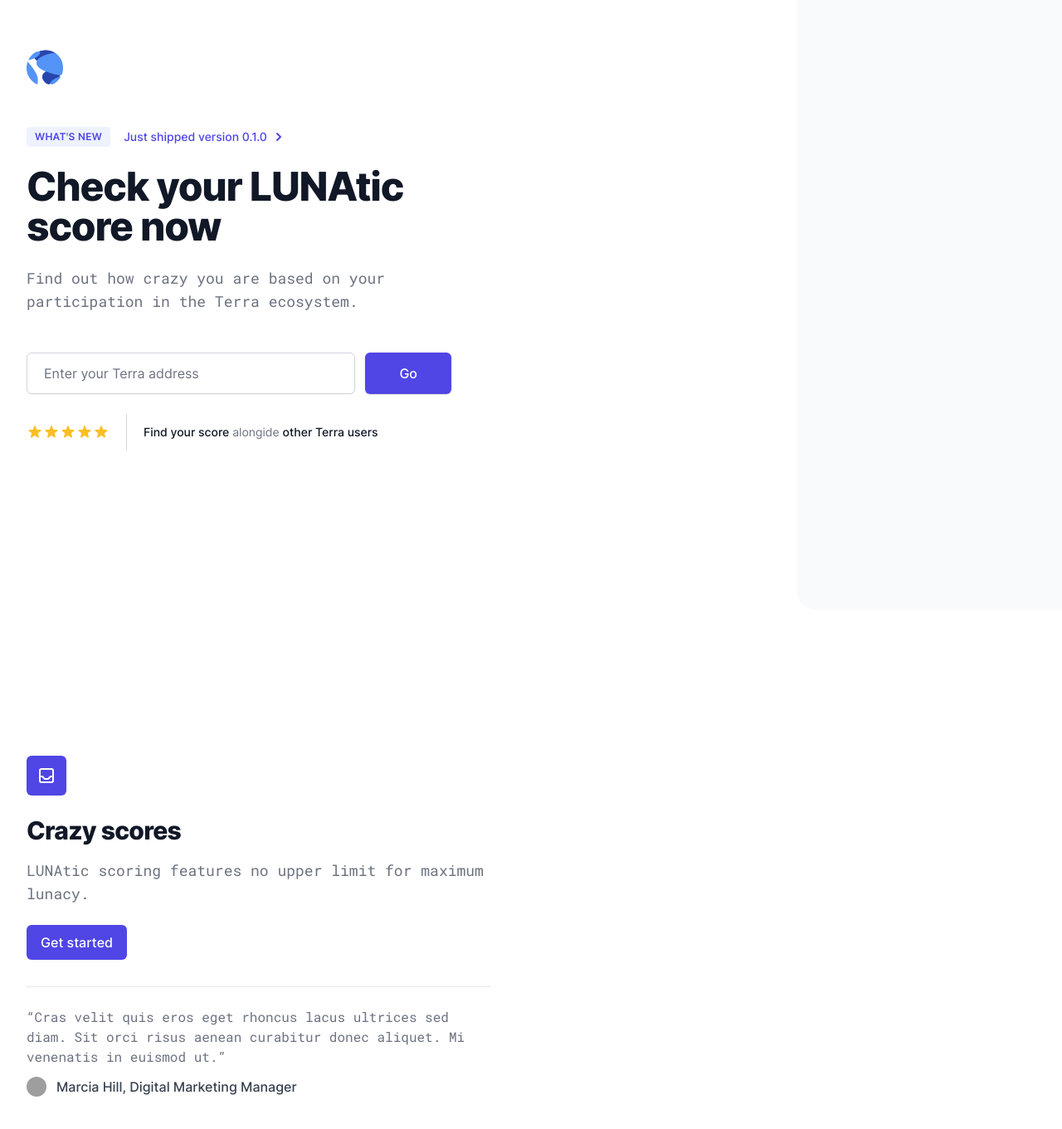
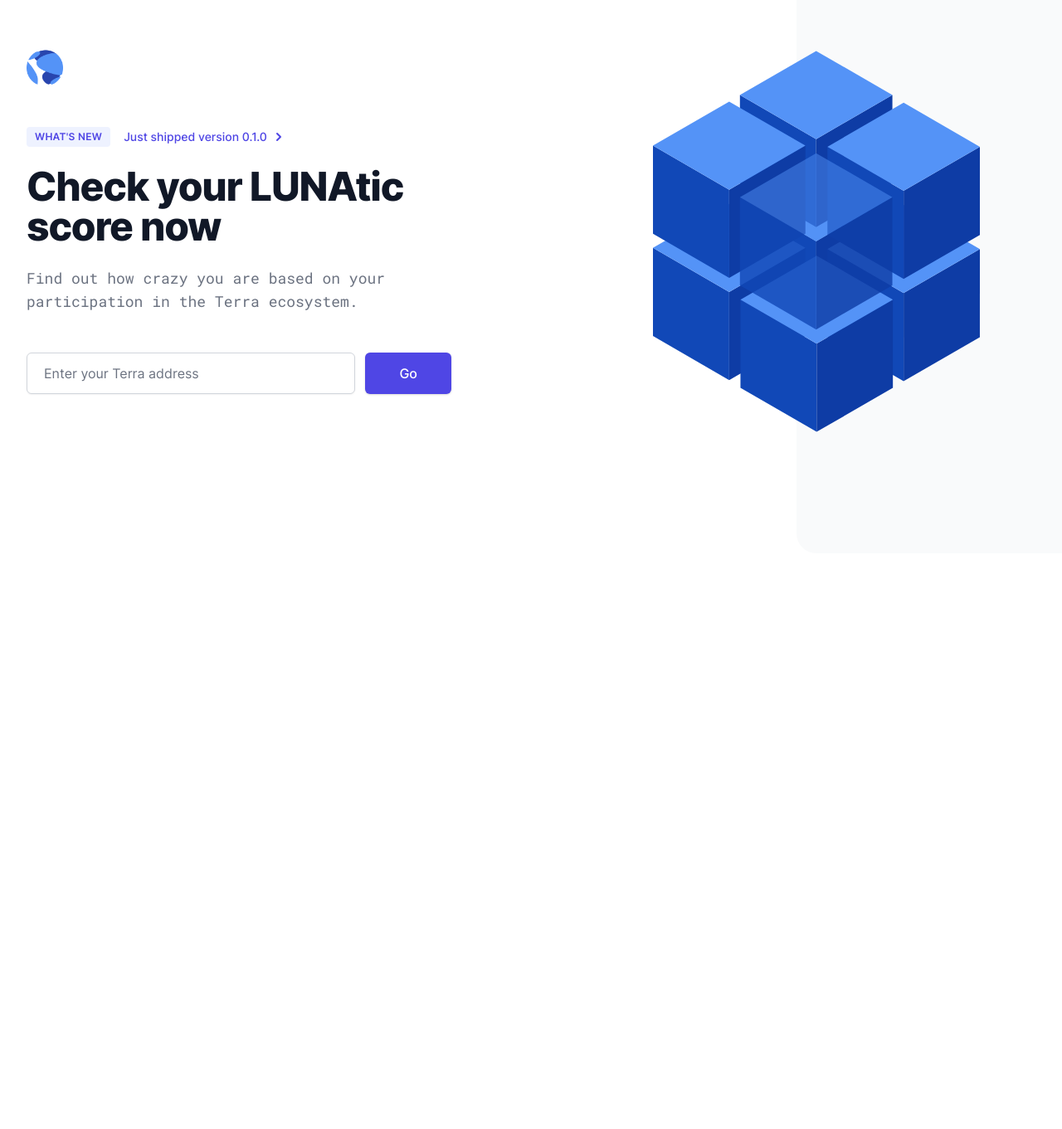
Before and after one commit to poogooflupduck/LUNAtic-score-calculator, a Next.js app: page / in a window 1280 px wide. Shown: the part 133-1494 px from the top of the page at 83% size. After the commit the page ends 848 px from the top, so only its background shows below. Built offline with nearby package versions, Linux system fonts and the light colour scheme; grey boxes are pictures that could not be loaded.

Commit message:
index style changes

```diff
--- a/components/FeatureTextLeft.js
+++ /dev/null
@@ -1,74 +0,0 @@
-import { InboxIcon, SparklesIcon } from "@heroicons/react/outline";
-
-export default function FeatureTextLeft(props) {
-  return (
-    <div className="relative bg-white pt-16 pb-32 overflow-hidden">
-      <div className="relative">
-        <div className="lg:mx-auto lg:max-w-7xl lg:px-8 lg:grid lg:grid-cols-2 lg:grid-flow-col-dense lg:gap-24">
-          <div className="px-4 max-w-xl mx-auto sm:px-6 lg:py-16 lg:max-w-none lg:mx-0 lg:px-0">
-            <div>
-              <div>
-                <span className="h-12 w-12 rounded-md flex items-center justify-center bg-indigo-600">
-                  <InboxIcon
-                    className="h-6 w-6 text-white"
-                    aria-hidden="true"
-                  />
-                </span>
-              </div>
-              <div className="mt-6">
-                <h2 className="text-3xl font-extrabold tracking-tight text-gray-900">
-                  {props.header}
-                </h2>
-                <p className="mt-4 text-lg text-gray-500">
-                  {props.description}
-                </p>
-                <div className="mt-6">
-                  <a
-                    href="#"
-                    className="inline-flex px-4 py-2 border border-transparent text-base font-medium rounded-md shadow-sm text-white bg-indigo-600 hover:bg-indigo-700"
-                  >
-                    Get started
-                  </a>
-                </div>
-              </div>
-            </div>
-            <div className="mt-8 border-t border-gray-200 pt-6">
-              <blockquote>
-                <div>
-                  <p className="text-base text-gray-500">
-                    &ldquo;Cras velit quis eros eget rhoncus lacus ultrices sed
-                    diam. Sit orci risus aenean curabitur donec aliquet. Mi
-                    venenatis in euismod ut.&rdquo;
-                  </p>
-                </div>
-                <footer className="mt-3">
-                  <div className="flex items-center space-x-3">
-                    <div className="flex-shrink-0">
-                      <img
-                        className="h-6 w-6 rounded-full"
-                        src="https://images.unsplash.com/photo-1509783236416-c9ad59bae472?ixlib=rb-=eyJhcHBfaWQiOjEyMDd9&auto=format&fit=facearea&facepad=8&w=1024&h=1024&q=80"
-                        alt=""
-                      />
-                    </div>
-                    <div className="text-base font-medium text-gray-700">
-                      Marcia Hill, Digital Marketing Manager
-                    </div>
-                  </div>
-                </footer>
-              </blockquote>
-            </div>
-          </div>
-          <div className="mt-12 sm:mt-16 lg:mt-0">
-            <div className="pl-4 -mr-48 sm:pl-6 md:-mr-16 lg:px-0 lg:m-0 lg:relative lg:h-full">
-              {/* <img
-                className="w-full rounded-xl shadow-xl ring-1 ring-black ring-opacity-5 lg:absolute lg:left-0 lg:h-full lg:w-auto lg:max-w-none"
-                src="https://tailwindui.com/img/component-images/inbox-app-screenshot-1.jpg"
-                alt="Inbox user interface"
-              /> */}
-            </div>
-          </div>
-        </div>
-      </div>
-    </div>
-  );
-}
--- a/components/FeatureTextRight.js
+++ /dev/null
@@ -1,52 +0,0 @@
-import { InboxIcon, SparklesIcon } from "@heroicons/react/outline";
-
-export default function FeatureTextRight() {
-  return (
-    <div className="relative bg-white pt-16 pb-32 overflow-hidden">
-      <div className="mt-24">
-        <div className="lg:mx-auto lg:max-w-7xl lg:px-8 lg:grid lg:grid-cols-2 lg:grid-flow-col-dense lg:gap-24">
-          <div className="px-4 max-w-xl mx-auto sm:px-6 lg:py-32 lg:max-w-none lg:mx-0 lg:px-0 lg:col-start-2">
-            <div>
-              <div>
-                <span className="h-12 w-12 rounded-md flex items-center justify-center bg-indigo-600">
-                  <SparklesIcon
-                    className="h-6 w-6 text-white"
-                    aria-hidden="true"
-                  />
-                </span>
-              </div>
-              <div className="mt-6">
-                <h2 className="text-3xl font-extrabold tracking-tight text-gray-900">
-                  Better understand your customers
-                </h2>
-                <p className="mt-4 text-lg text-gray-500">
-                  Semper curabitur ullamcorper posuere nunc sed. Ornare iaculis
-                  bibendum malesuada faucibus lacinia porttitor. Pulvinar
-                  laoreet sagittis viverra duis. In venenatis sem arcu pretium
-                  pharetra at. Lectus viverra dui tellus ornare pharetra.
-                </p>
-                <div className="mt-6">
-                  <a
-                    href="#"
-                    className="inline-flex px-4 py-2 border border-transparent text-base font-medium rounded-md shadow-sm text-white bg-indigo-600 hover:bg-indigo-700"
-                  >
-                    Get started
-                  </a>
-                </div>
-              </div>
-            </div>
-          </div>
-          <div className="mt-12 sm:mt-16 lg:mt-0 lg:col-start-1">
-            <div className="pr-4 -ml-48 sm:pr-6 md:-ml-16 lg:px-0 lg:m-0 lg:relative lg:h-full">
-              <img
-                className="w-full rounded-xl shadow-xl ring-1 ring-black ring-opacity-5 lg:absolute lg:right-0 lg:h-full lg:w-auto lg:max-w-none"
-                src="https://tailwindui.com/img/component-images/inbox-app-screenshot-2.jpg"
-                alt="Customer profile user interface"
-              />
-            </div>
-          </div>
-        </div>
-      </div>
-    </div>
-  );
-}
--- a/components/Hero.js
+++ b/components/Hero.js
@@ -1,11 +1,12 @@
 import { useRouter } from "next/router";
 import { ChevronRightIcon, StarIcon } from "@heroicons/react/solid";
-
+import { useState } from "react";
 const Hero = (props) => {
+  let [loading, setLoading] = useState(false);
   const router = useRouter();
   const searchUser = (event) => {
     event.preventDefault();
-    router.push(props.search + event.target.address.value);
+    router.push("/address/" + event.target.address.value);
   };
   return (
     <div className="bg-white pb-8 sm:pb-12 lg:pb-12">
@@ -37,7 +38,10 @@ const Hero = (props) => {
                 </p>
               </div>
               <form
-                onSubmit={searchUser}
+                onSubmit={(e) => {
+                  searchUser(e);
+                  setLoading(true);
+                }}
                 className="mt-12 sm:max-w-lg sm:w-full sm:flex"
               >
                 <div className="min-w-0 flex-1">
@@ -55,45 +59,16 @@ const Hero = (props) => {
                     type="submit"
                     className="block w-full rounded-md border border-transparent px-5 py-3 bg-indigo-600 text-base font-medium text-white shadow hover:bg-indigo-700 focus:outline-none focus:ring-2 focus:ring-indigo-500 focus:ring-offset-2 sm:px-10"
                   >
-                    Go
+                    {loading && (
+                      <svg
+                        className="z-2 animate-spin h-5 w-5 mr-3 text-white"
+                        viewBox="0 0 24 24"
+                      ></svg>
+                    )}
+                    {!loading && <span>Go</span>}
                   </button>
                 </div>
               </form>
-              <div className="mt-6">
-                <div className="inline-flex items-center divide-x divide-gray-300">
-                  <div className="flex-shrink-0 flex pr-5">
-                    <StarIcon
-                      className="h-5 w-5 text-yellow-400"
-                      aria-hidden="true"
-                    />
-                    <StarIcon
-                      className="h-5 w-5 text-yellow-400"
-                      aria-hidden="true"
-                    />
-                    <StarIcon
-                      className="h-5 w-5 text-yellow-400"
-                      aria-hidden="true"
-                    />
-                    <StarIcon
-                      className="h-5 w-5 text-yellow-400"
-                      aria-hidden="true"
-                    />
-                    <StarIcon
-                      className="h-5 w-5 text-yellow-400"
-                      aria-hidden="true"
-                    />
-                  </div>
-                  <div className="min-w-0 flex-1 pl-5 py-1 text-sm text-gray-500 sm:py-3">
-                    <span className="font-medium text-gray-900">
-                      Find your score
-                    </span>{" "}
-                    alongide{" "}
-                    <span className="font-medium text-gray-900">
-                      other Terra users
-                    </span>
-                  </div>
-                </div>
-              </div>
             </div>
           </div>
         </div>
@@ -102,26 +77,13 @@ const Hero = (props) => {
           <div className="py-12 sm:relative sm:mt-12 sm:py-16 lg:absolute lg:inset-y-0 lg:right-0 lg:w-1/2">
             <div className="hidden sm:block">
               <div className="absolute inset-y-0 left-1/2 w-screen bg-gray-50 rounded-l-3xl lg:left-80 lg:right-0 lg:w-full" />
-              <svg
-                className="absolute top-8 right-1/2 -mr-3 lg:m-0 lg:left-0"
-                width={404}
-                height={392}
-                fill="none"
-                viewBox="0 0 404 392"
-              >
-                <rect
-                  width={404}
-                  height={392}
-                  fill="url(#837c3e70-6c3a-44e6-8854-cc48c737b659)"
-                />
-              </svg>
             </div>
-            <div className="relative pl-4 -mr-40 sm:mx-auto sm:max-w-3xl sm:px-0 lg:max-w-none lg:h-full lg:pl-12">
-              {/* <img
-                className="w-full rounded-md shadow-xl ring-1 ring-black ring-opacity-5 lg:h-full lg:w-auto lg:max-w-none"
-                src="https://tailwindui.com/img/component-images/top-nav-with-multi-column-layout-screenshot.jpg"
+            <div className="relative pl-4 sm:mx-auto sm:max-w-3xl sm:px-0 lg:max-w-none lg:h-full lg:pl-12">
+              <img
+                className="mx-auto w-1/3 lg:w-2/3 rounded-md  lg:h-full "
+                src="./terra.svg"
                 alt=""
-              /> */}
+              />
             </div>
           </div>
         </div>
--- a/pages/address/[address].js
+++ b/pages/address/[address].js
@@ -15,22 +15,20 @@ export default function Address(props) {
                     {props.address}
                   </h1>
                   <p className="mt-6 text-lg text-gray-500">
-                    Your LUNAtic score is based on the components below:
+                    Your LUNAtic score is based on the components below.
                   </p>
                 </div>
               </div>
             </div>
           </div>
 
-          <div className="sm:mx-auto sm:max-w-3xl sm:px-6">
+          <div className="sm:mx-auto sm:max-w-3xl">
             <div className="py-12 sm:relative sm:py-16 lg:absolute lg:inset-y-0 lg:right-0 lg:w-1/2">
               <div className="relative">
-                <div>
-                  <div className="mx-auto text-center">
-                    <span className="rounded bg-indigo-50 px-4 py-2 text-3xl font-semibold text-indigo-600 tracking-wide uppercase">
-                      {props.score}
-                    </span>
-                  </div>
+                <div className="lg:mt-24 mx-auto text-center">
+                  <span className="rounded bg-indigo-50 px-4 py-2 text-3xl font-semibold text-indigo-600 tracking-wide uppercase">
+                    {props.score}
+                  </span>
                 </div>
               </div>
             </div>
--- a/pages/index.js
+++ b/pages/index.js
@@ -1,24 +1,15 @@
 import Head from "next/head";
-import { Fragment } from "react";
-import { Popover, Transition } from "@headlessui/react";
-import { MenuIcon, XIcon } from "@heroicons/react/outline";
 import Hero from "../components/Hero";
-import FeatureTextLeft from "../components/FeatureTextLeft";
 
 export default function Home() {
   return (
     <>
+      <Head></Head>
       <Hero
         logo={"/terra.png"}
         title={"Check your LUNAtic score now"}
         search={"/address/"}
       />
-      <FeatureTextLeft
-        header={"Crazy scores"}
-        description={
-          "LUNAtic scoring features no upper limit for maximum lunacy."
-        }
-      />
     </>
   );
 }
```
Also changed, not shown: public/terra.svg (added).
